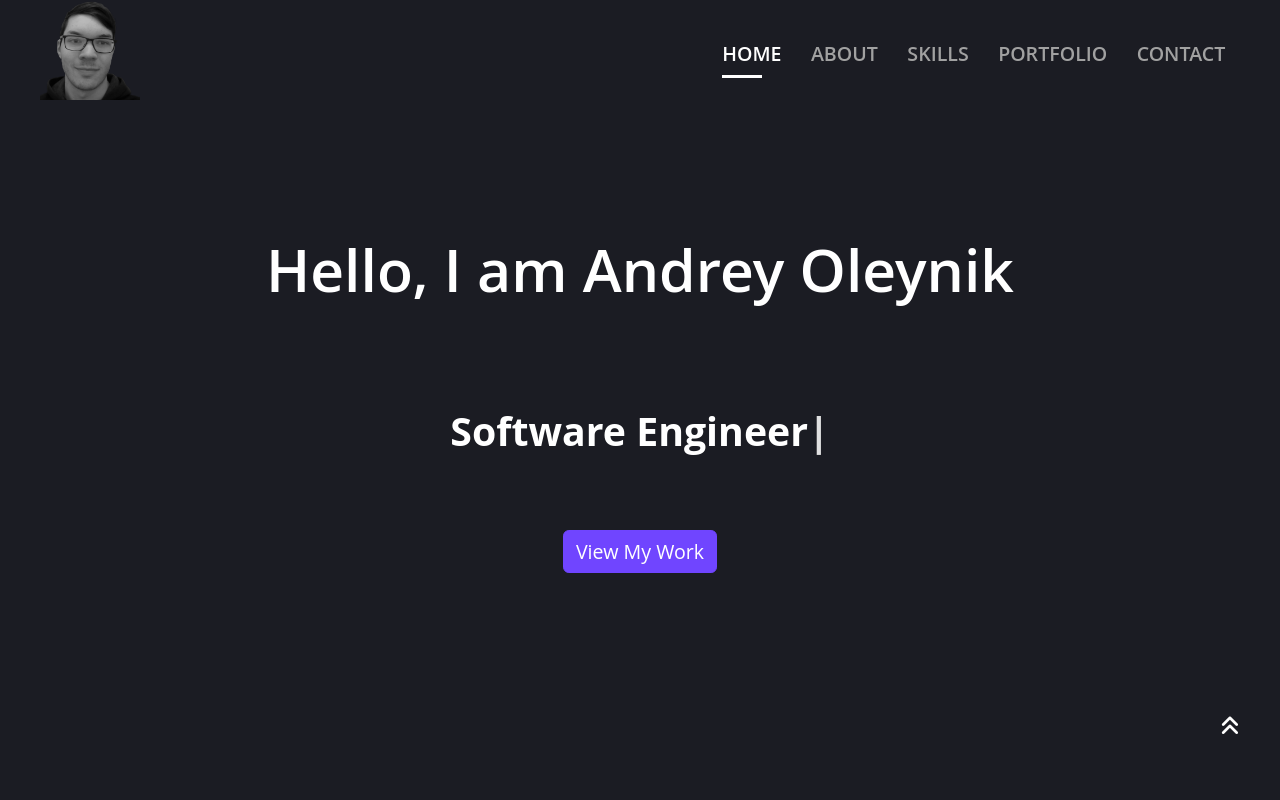
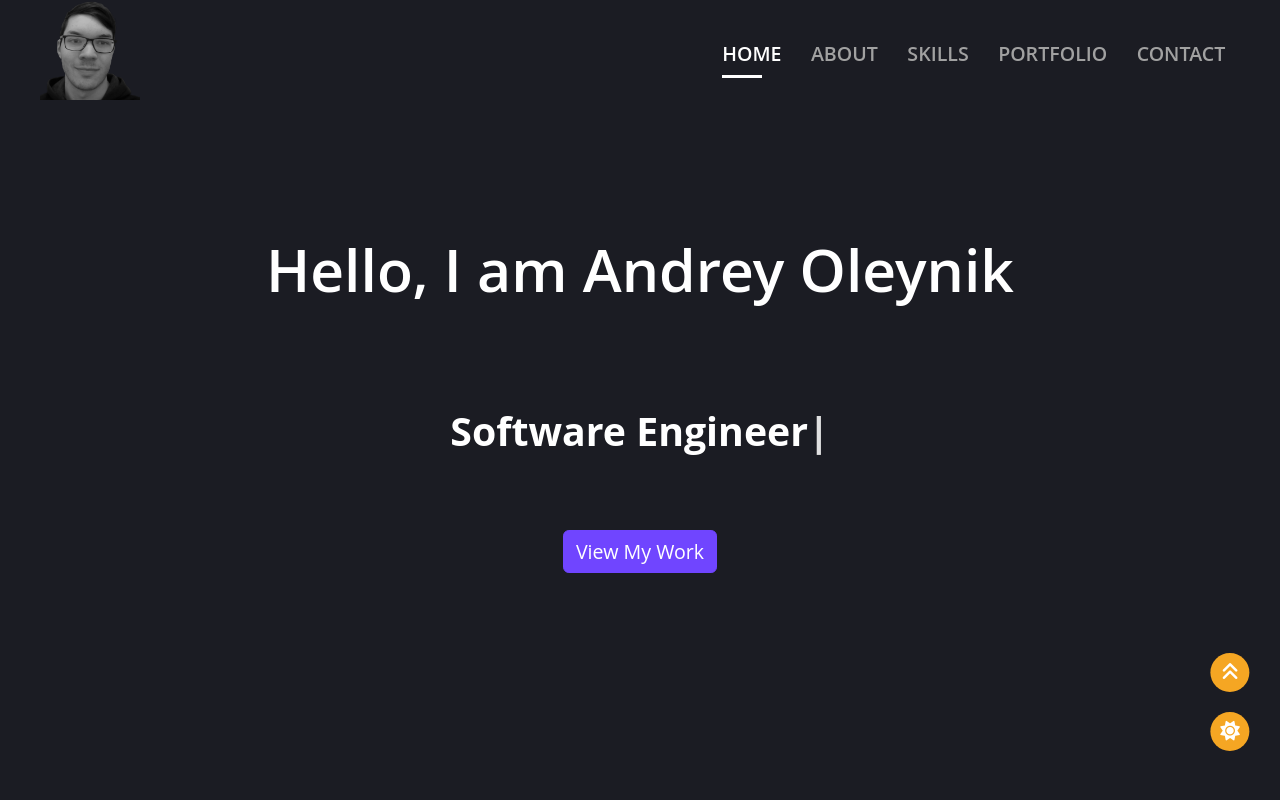
Before and after one commit to OlAndrey/react-portfolio, a React (Create React App) app: page / in a window 1280 px wide. Shown: the top 800 px of the page. Built offline with nearby package versions, Linux system fonts and the light colour scheme.

Commit message:
feat: added the ability to change the theme and save it to localStorage

```diff
--- a/src/App.js
+++ b/src/App.js
@@ -1,4 +1,4 @@
-import React from "react";
+import React, { useEffect, useState } from "react";
 import About from "./Componets/About";
 import Navbar from "./Componets/Navbar";
 import Intro from "./Componets/Intro";
@@ -8,18 +8,45 @@ import Contact from "./Componets/Contact";
 import Footer from "./Componets/Footer";
 
 const App = () => {
-    return (
-      <>
+  const [theme, setTheme] = useState(null);
+  const body = document.querySelector('body');
+
+  useEffect(() => {
+    const dataTheme = localStorage.getItem('theme');
+    if(dataTheme){
+      setTheme(dataTheme)
+      if(dataTheme === "light")
+        body.classList.add("light")
+    }
+    else
+      setTheme("dark")
+  }, [])
+
+  const toggleLight = (theme) => {
+    localStorage.setItem('theme', theme);
+    body.classList.toggle("light")
+    setTheme(theme)
+  }
+
+  return (
+    <>
+    {
+      theme
+      ?<>
         <Navbar />
         <Intro />
         <About />
         <Skills />
         <Portfolio />
         <Contact />
-        <Footer />
+        <Footer toggleLight={toggleLight} theme={theme} />
       </>
-
-    );
+      :<div>Loading...</div>
+    }
+    </>
+  );
 }
 
+
+
 export default App;
--- a/src/Componets/Footer.jsx
+++ b/src/Componets/Footer.jsx
@@ -1,6 +1,6 @@
 import React from "react";
 
-const Footer = () => {
+const Footer = ({theme, toggleLight}) => {
     return (
         <footer class="footer">
             <div class="top">
@@ -8,6 +8,19 @@ const Footer = () => {
                 <i class="fas fa-angle-double-up" />
                 <span class="visuallyHidden">Go up</span>
                 </a>
+            </div>
+            <div class="toggle-light">
+                {
+                    (theme !== "light")
+                    ?<button class="up" onClick={() => toggleLight('light')}>
+                        <i class="fas fa-solid fa-sun"></i>
+                        <span class="visuallyHidden">Light</span>
+                    </button>
+                    :<button class="up" onClick={() => toggleLight('dark')}>
+                        <i class="fas fa-solid fa-moon"></i>
+                        <span class="visuallyHidden">Dark</span>
+                    </button>
+                }
             </div>
             <div>
                 <div class="copyright">
--- a/src/styles/footer.css
+++ b/src/styles/footer.css
@@ -7,7 +7,7 @@ footer {
     position: relative;
 }
 
-footer a{
+.copyright a{
     font-size: 1.1rem;
     color: var(--color);
     text-decoration: underline;
@@ -22,22 +22,35 @@ footer .blue{
 }
 
 footer .top {
-    bottom: 40px;
+    bottom: 5em;
+    right: 50px;
+    position: fixed;
+}
+.toggle-light {
+    bottom: 2em;
     right: 50px;
     position: fixed;
 }
 footer .up{
-    width: 60px;
-    height: 60px;
+    display: flex;
+    flex-direction: column;
+    justify-content: center;
+    align-items: center;
+    width: 2em;
+    height: 2em;
     position: absolute;
     bottom: 10px;
-    padding: 20px;
+    border-radius: 50%;
     transform: translate(-50%);
-    text-align: center;
     color: var(--color);
+    background: var(--yellow);
+    transition: 1s ease all;
+    cursor: pointer;
 }
-.up:hover,
-.up:focus {
+footer .up{
+    border: none;
+}
+.up:hover {
     color: var(--accent-2);
-    font-size: 1.5em;
+    font-size: 1.25em;
 }
```
